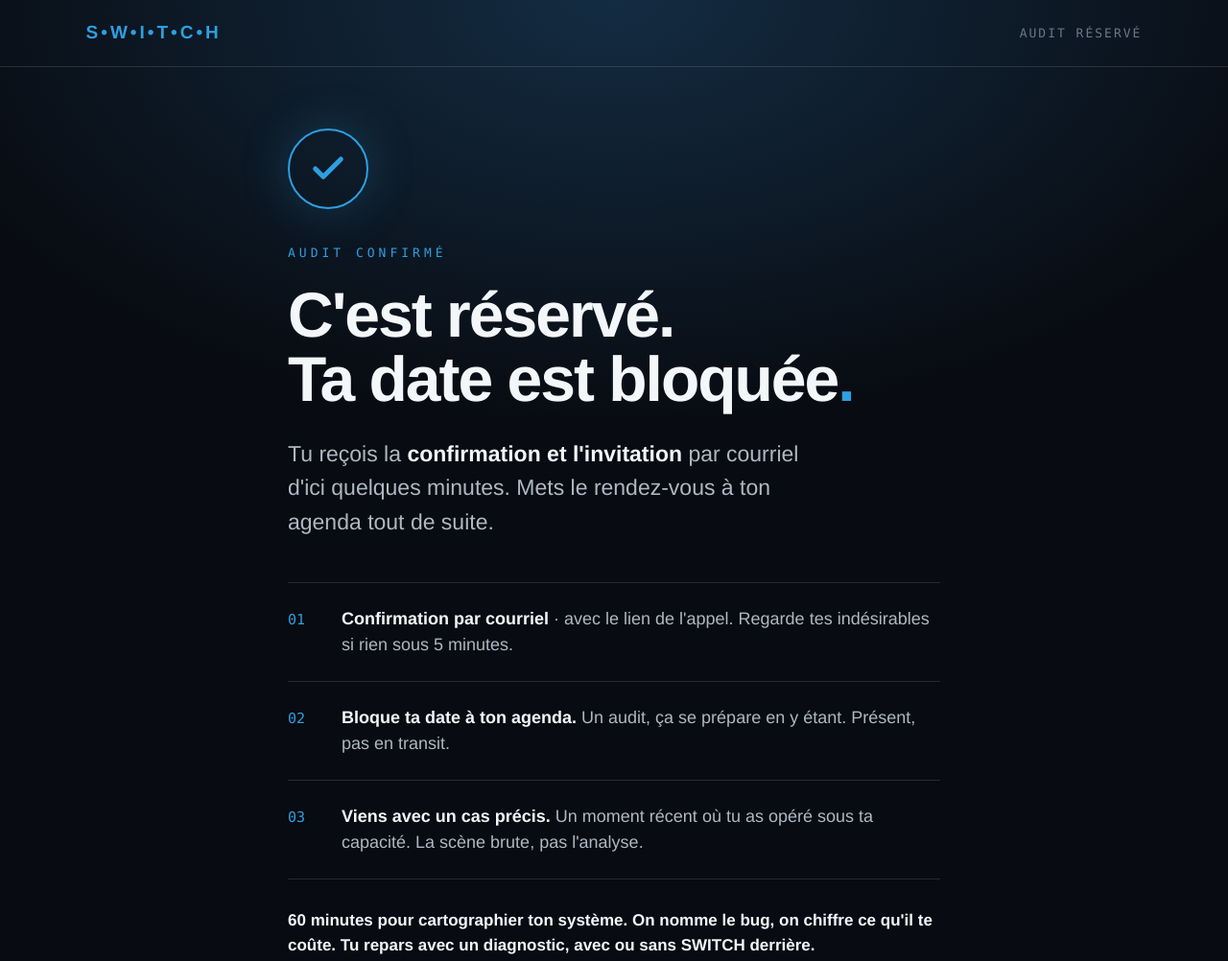
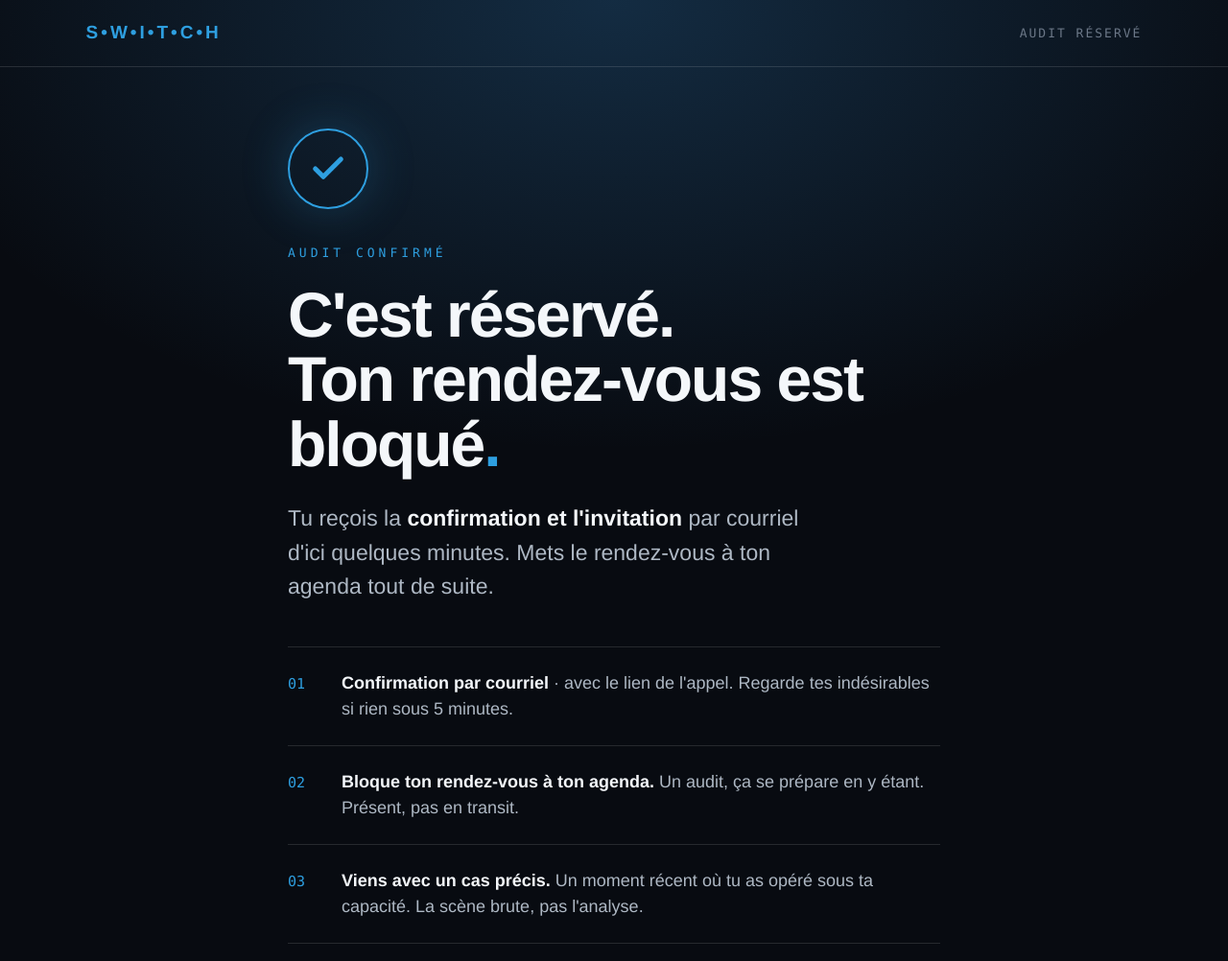
Before and after one commit to s1dupuis-spec/switch-landing, a plain HTML site: page merci-reservation.html in a window 1280 px wide. Shown: the top 1002 px of the page at 96% size. Drawn offline with Linux system fonts and the light colour scheme.

Commit message:
merci-reservation : date -> rendez-vous

```diff
--- a/merci-reservation.html
+++ b/merci-reservation.html
@@ -75,12 +75,12 @@
       <svg viewBox="0 0 24 24"><path d="M20 6 9 17l-5-5"/></svg>
     </div>
     <div class="eyebrow">Audit confirmé</div>
-    <h1>C'est réservé.<br>Ta date est bloquée<span class="pt">.</span></h1>
+    <h1>C'est réservé.<br>Ton rendez-vous est bloqué<span class="pt">.</span></h1>
     <p class="lede">Tu reçois la <b>confirmation et l'invitation</b> par courriel d'ici quelques minutes. Mets le rendez-vous à ton agenda tout de suite.</p>
 
     <div class="steps">
       <div class="step"><div class="n">01</div><div class="b"><b>Confirmation par courriel</b> · avec le lien de l'appel. Regarde tes indésirables si rien sous 5 minutes.</div></div>
-      <div class="step"><div class="n">02</div><div class="b"><b>Bloque ta date à ton agenda.</b> Un audit, ça se prépare en y étant. Présent, pas en transit.</div></div>
+      <div class="step"><div class="n">02</div><div class="b"><b>Bloque ton rendez-vous à ton agenda.</b> Un audit, ça se prépare en y étant. Présent, pas en transit.</div></div>
       <div class="step"><div class="n">03</div><div class="b"><b>Viens avec un cas précis.</b> Un moment récent où tu as opéré sous ta capacité. La scène brute, pas l'analyse.</div></div>
     </div>
 
```
